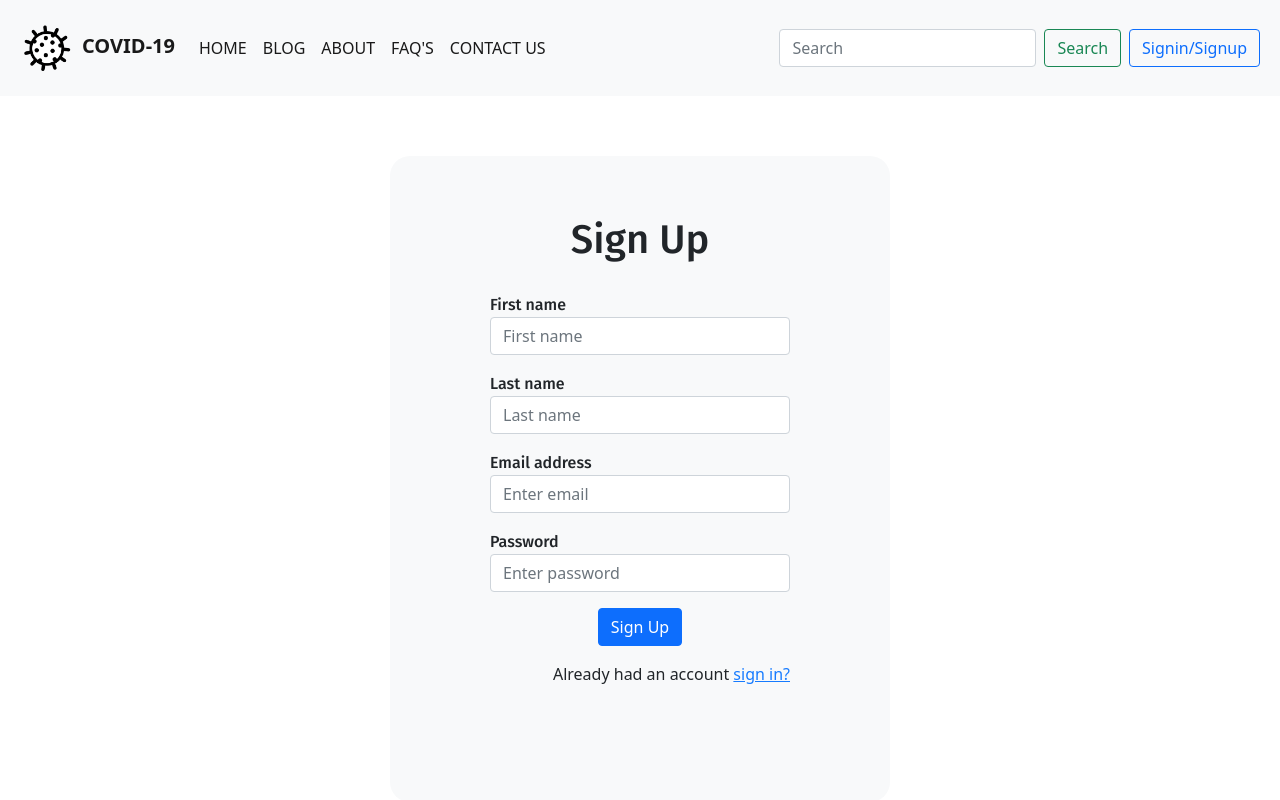
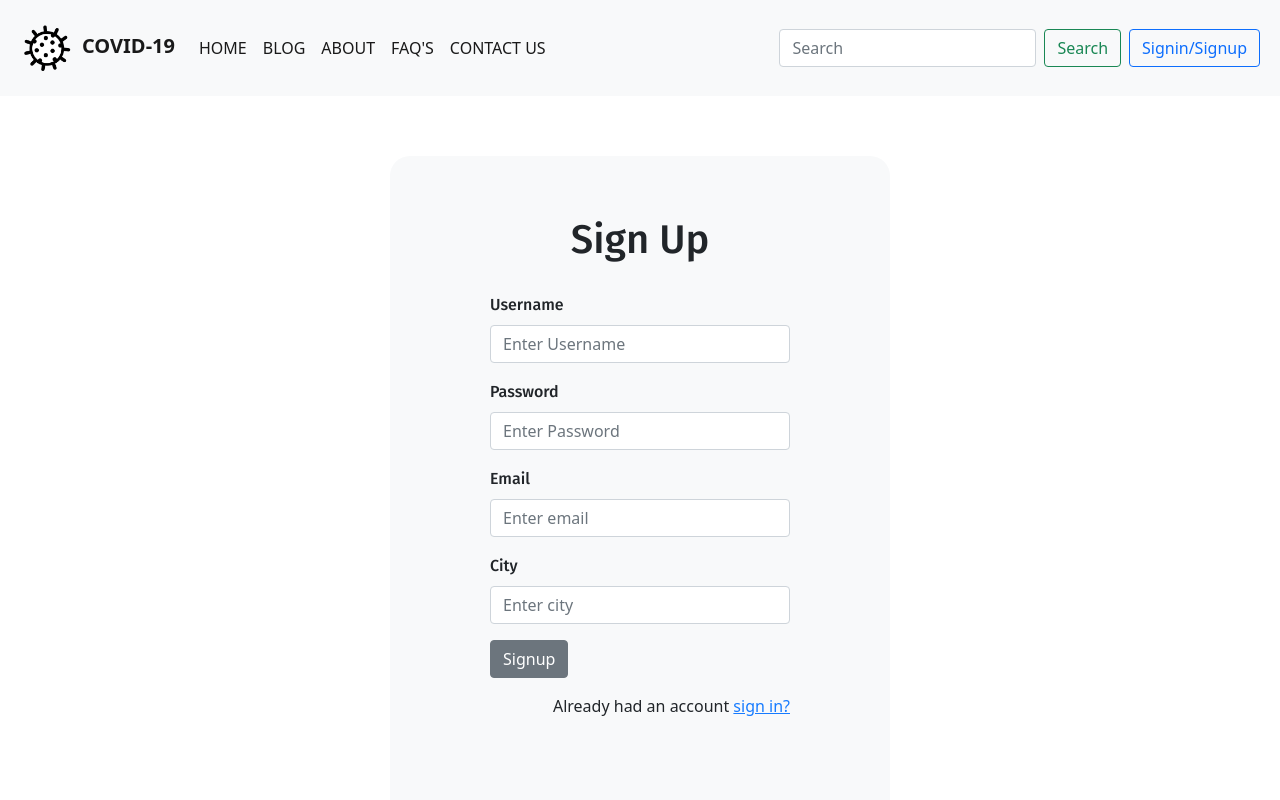
Before and after one commit to vikaskamarapu/react-covid-tracker, a React (Create React App) app: page /signup in a window 1280 px wide. Shown: the top 800 px of the page. Built offline with nearby package versions, Linux system fonts and the light colour scheme.

Commit message:
backend implemented

```diff
--- a/src/App.js
+++ b/src/App.js
@@ -9,6 +9,7 @@ import Support from "./components/Faq";
 import Signup from "./components/Signup";
 import Faq from "./components/Faq";
 import ContactUs from "./components/ContactUs";
+import Footer from "./components/Footer";
 function App() {
   return (
     <div>
@@ -22,6 +23,7 @@ function App() {
         <Route path="/faq" element={<Faq />}></Route>
         <Route path="/ContactUs" element={<ContactUs />}></Route>
       </Routes>
+      <Footer />
     </div>
   )
 }
--- /dev/null
+++ b/src/components/Footer.js
@@ -0,0 +1,19 @@
+import React from "react";
+
+function Footer() {
+  return (
+    <footer className="bg-light text-center">
+      <div className="wrapper mt-3 py-5">
+        <small>
+          @2022 <strong>Covid Tracker</strong>, All Rights Reserved
+        </small>
+        <nav className="footer-nav">
+          <a href="#">Terms of Use</a>
+          <a href="#">Privacy</a>
+        </nav>
+      </div>
+    </footer>
+  );
+}
+
+export default Footer;
--- a/src/components/Joinus.js
+++ b/src/components/Joinus.js
@@ -1,59 +1,97 @@
+import { useForm } from "react-hook-form";
+import { Form, Button } from "react-bootstrap";
+import axios from "axios";
+import { Link, useNavigate } from "react-router-dom";
 import React from "react";
-import { Link } from 'react-router-dom'
-import './Joinus.css'
-import google from './images/google.svg'
-import facebook from './images/facebook.svg'
+import './Joinus.css';
+import google from './images/google.svg';
+import facebook from './images/facebook.svg';
+
+
 
 function Joinus() {
+
+    const {
+        register,
+        handleSubmit,
+        formState: { errors }
+    } = useForm();
+
+
+    //get navigate functon to navigate programatically
+    let navigate = useNavigate();
+
+
+
+    const onFormSubmit = (userCredentialsObject) => {
+
+        axios.post('http://localhost:4000/user-api/login', userCredentialsObject)
+            .then(response => {
+                alert(response.data.message);
+                if (response.data.message === 'success') {
+                    navigate('/')
+                }
+            })
+            .catch(error => {
+                console.log(error)
+                alert("invalid username or password")
+            })
+    };
     return (
-        <div className="mx-auto m-5 sign-box bg-light">
-            <form>
+        <div className='mb-4'>
+
+            <div className="m-5 sign-box mx-auto bg-light">
                 <h1>Sign In</h1>
-                <div className="form-group">
-                    <label>Email address</label>
-                    <input type="email" className="form-control mb-3" placeholder="Enter email" />
-                </div>
-                <div className="form-group">
-                    <label>Password</label>
-                    <input type="password" className="form-control mb-3" placeholder="Enter password" />
-                </div>
-                <div className="form-group">
-                    <div className="row custom-control custom-checkbox mb-3">
-                        <div className="col">
-                            <input type="checkbox" className="custom-control-input" id="customCheck1" />
-                            <label className="custom-control-label px-2" htmlFor="customCheck1">Remember me</label>
-                        </div>
+                <div className='row'>
+                    <div className='col mx-auto'>
+                        <Form onSubmit={handleSubmit(onFormSubmit)}>
+                            <Form.Group className='mt-3 mb-3'>
+                                <Form.Label >Username</Form.Label>
+                                <Form.Control
+                                    type="text"
+                                    placeholder="Enter Username"
+                                    {...register("username", { required: true })}
+                                />
+                                {errors.username && (
+                                    <p className='text-danger' >*Username is required</p>
+                                )}
+                            </Form.Group>
+                            <Form.Group className='mb-3'>
+                                <Form.Label>Password</Form.Label>
+                                <Form.Control
+                                    type='password'
+                                    placeholder='Enter Password'
+                                    {...register("password", { required: true })}
+                                />
+                                {errors.password && (
+                                    <p className='text-danger'>*Password is required</p>
+                                )}
+                            </Form.Group>
                             <div className="col ">
                                 <p className="forgot-password text-right">
                                     <a className="text-primary" href="#" >Forgot password?</a>
                                 </p>
                             </div>
+                            <Button variant='secondary' id="a" type="submit" className="buton2">
+                                Login
+                            </Button>
+                        </Form>
                     </div>
-                    <div className='text-center'>
-                        <button type="submit" className="btn btn-primary btn-lg btn-block">Login</button>
                 </div>
+
                 <div className="pt-3">
                     <p className="forgot-password text-right text-center">
                         <Link className="text-primary" to={{ pathname: '/Signup' }}>sign up?</Link>
                     </p>
                 </div>
-                </div>
-
                 <div className="text-center mb-3">Or Use Social Media Credentials</div>
                 <div className="text-center">
-                    <Link to={{ pathname: '/signup' }} className="mx-3">
-                        <img src={google} height='40' width='40'></img>
-                        </Link>
-                    <Link to={{ pathname: '/signup' }} className="mx-3">
-                        <img src={facebook} height='40' width='40'></img>
-                        </Link>
-                    <Link to={{ pathname: '/signup' }} className="mx-3">
-                        <img src="https://cdns.iconmonstr.com/wp-content/assets/preview/2012/240/iconmonstr-twitter-1.png" height='40' width='40'></img>
-                        </Link>
+                    <Link to={{ pathname: '/signup' }} className="mx-3"><img src={google} height='40' width='40' alt=""></img></Link>
+                    <Link to={{ pathname: '/signup' }} className="mx-3"><img src={facebook} height='40' width='40' alt=""></img></Link>
                 </div>
-                </form>
             </div>
-    )
+        </div>
+    );
 }
 
-export default Joinus
+export default Joinus;
--- a/src/components/Signup.js
+++ b/src/components/Signup.js
@@ -1,37 +1,96 @@
-import React from 'react'
-import { Link } from 'react-router-dom'
-import './Signup.css'
+import { useForm } from 'react-hook-form';
+import { Form, Button, Container } from 'react-bootstrap';
+
+import axios from 'axios';
+import { Link, useNavigate } from "react-router-dom";
+import './Signup.css';
 
 function Signup() {
+    const {
+        register,
+        handleSubmit,
+        formState: { errors },
+    } = useForm();
+    const navigate = useNavigate()
+    const onFormSubmit = (userObj) => {
+        axios.post('http://localhost:4000/user-api/create-user', userObj)
+            .then(response => {
+                alert(response.data.message);
+                if (response.data.message === 'user created successfully') {
+                    navigate('/login')
+                }
+            })
+            .catch(error => {
+                console.log(error)
+                alert("something went wrong in creating user")
+            })
+    }
     return (
-        <div className='signup'>
-            <form className='sign-box mx-auto bg-light'>
+        <Container>
+
+            <div className='signup'>
+
+                <div className='sign-box mx-auto bg-light'>
                 <h1>Sign Up</h1>
-                <div className="form-group mb-3">
-                    <label>First name</label>
-                    <input type="text" className="form-control mb-3" placeholder="First name" />
+                    <div className=''>
+                        <Form onSubmit={handleSubmit(onFormSubmit)}>
+                            <Form.Group className='mb-3'>
+                                <Form.Label>Username</Form.Label>
+                                <Form.Control
+                                    type="text"
+                                    placeholder="Enter Username"
+                                    {...register("username", { required: true })}
+                                />
+                                {errors.username && (
+                                    <p className='text-danger' >*Username is required</p>
+                                )}
+                            </Form.Group>
+                            <Form.Group className='mb-3'>
+                                <Form.Label>Password</Form.Label>
+                                <Form.Control
+                                    type='password'
+                                    placeholder='Enter Password'
+                                    {...register("password", { required: true })}
+                                />
+                                {errors.password && (
+                                    <p className='text-danger'>*Password is required</p>
+                                )}
+                            </Form.Group>
+                            <Form.Group className='mb-3'>
+                                <Form.Label>Email</Form.Label>
+                                <Form.Control
+                                    type="email"
+                                    placeholder="Enter email"
+                                    {...register("email", { required: true })}
+                                />
+                                {errors.email && (
+                                    <p className='text-danger'>*email is required</p>
+                                )}
+                            </Form.Group>
+                            <Form.Group className='mb-3'>
+                                <Form.Label>City</Form.Label>
+                                <Form.Control
+                                    type="text"
+                                    placeholder="Enter city"
+                                    {...register("city", { required: true })}
+                                />
+                                {errors.city && (
+                                    <p className='text-danger'>*city is required</p>
+                                )}
+                            </Form.Group>
+                            <Button variant='secondary' className='buton text-center' id='a' type='submit'>
+                                Signup
+                            </Button>
+                        </Form>
+                        <p className="forgot-password text-right pt-3">
+                            Already had an account <Link to={{ pathname: '/joinus' }}>sign in?</Link>
+                        </p>
+                    </div>
+
                 </div>
-                <div className="form-group">
-                    <label>Last name</label>
-                    <input type="text" className="form-control mb-3" placeholder="Last name" />
-                </div>
-                <div className="form-group">
-                    <label>Email address</label>
-                    <input type="email" className="form-control mb-3" placeholder="Enter email" />
-                </div>
-                <div className="form-group">
-                    <label>Password</label>
-                    <input type="password" className="form-control mb-3" placeholder="Enter password" />
-                </div>
-                <div className='text-center'>
-                <button type="submit" className="btn btn-primary btn-block">Sign Up</button>
-                </div>
-                <p className="forgot-password text-right pt-3">
-                    Already had an account <Link to={{ pathname: '/joinus' }}>sign in?</Link>
-                </p>
-            </form>
-        </div>
-    )
+            </div>
+        </Container>
+    );
 }
 
-export default Signup
+export default Signup;
```
Also changed, not shown: APIS/middlewares/verifyToken.js (added, +21 -0 lines), APIS/userApi.js (added, +57 -0 lines), package.json (+9 -1 lines), server.js (added, +64 -0 lines), src/components/NavBar.js (+9 -1 lines), 2 other files (tests, documents, lock files or other folders). Lines whose indentation alone changed are shown as unchanged.
